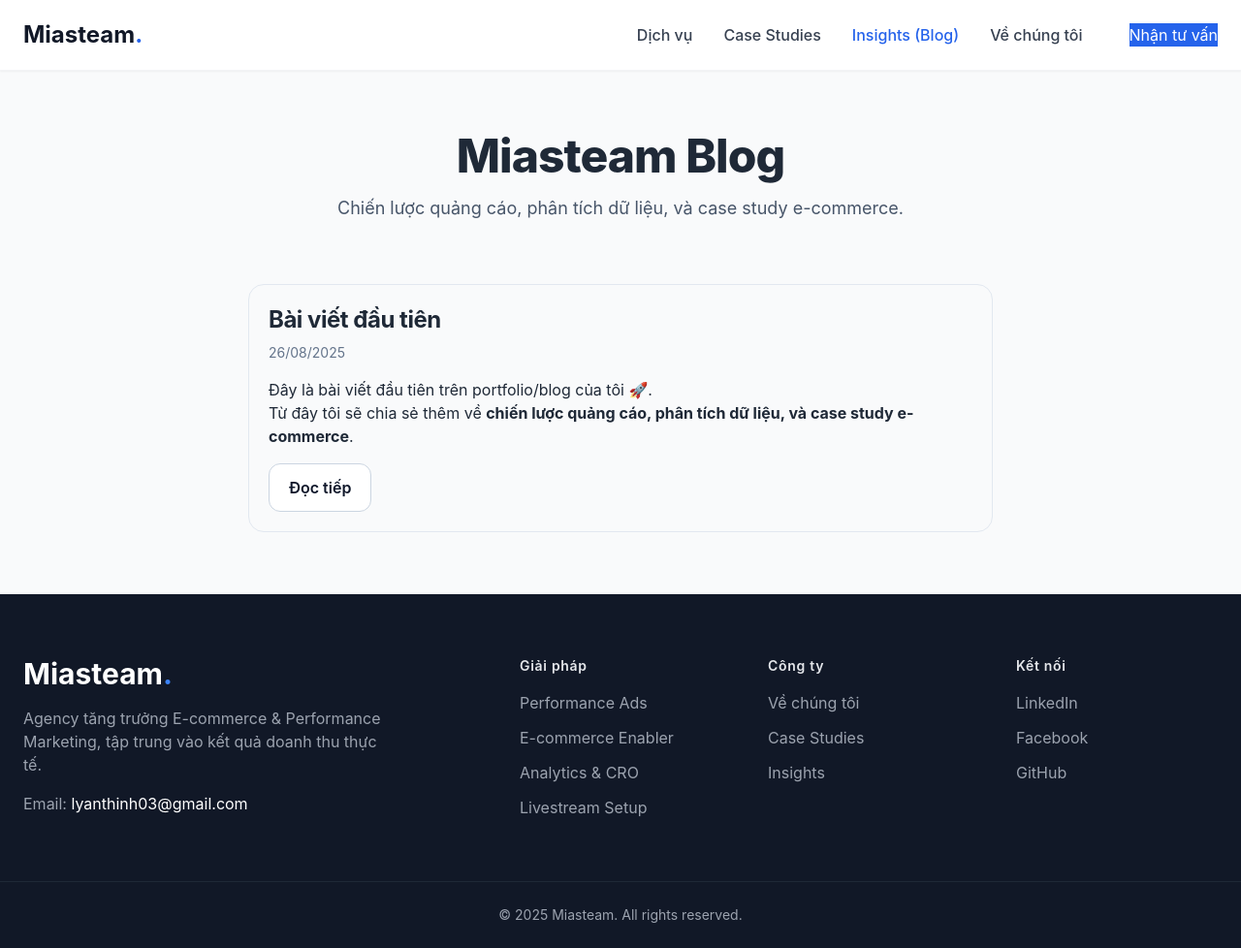
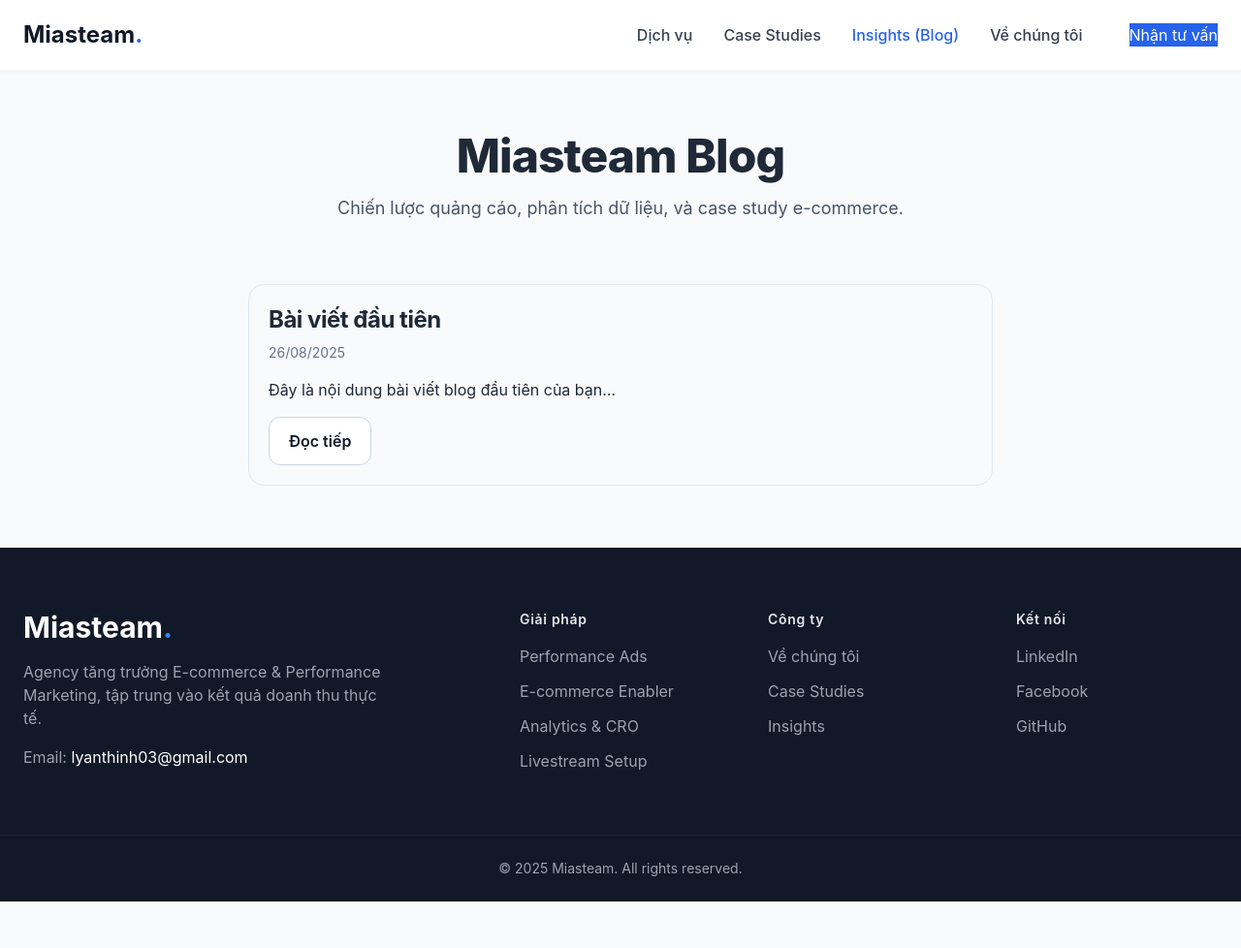
Before and after one commit to pixelaquarius/Website-MIAS, a Jekyll site: the page built from blog/index.html, in a window 1280 px wide and 978 px high. Shown: the whole window at 97% size. Built offline with Jekyll 4.4.1, drawn with Linux system fonts in a browser that asks for light colours; nearby versions of some CDN libraries.

Commit message:
Update 2025-08-26-first-post.md

```diff
--- a/_posts/2025-08-26-first-post.md
+++ b/_posts/2025-08-26-first-post.md
@@ -2,7 +2,8 @@
 layout: post
 title: "Bài viết đầu tiên"
 date: 2025-08-26
+# [Suy luận] Thêm ảnh bìa (ví dụ)
+image: "https://source.unsplash.com/random/1200x600?blog,writing"
 ---
 
-Đây là bài viết đầu tiên trên portfolio/blog của tôi 🚀.
-Từ đây tôi sẽ chia sẻ thêm về **chiến lược quảng cáo, phân tích dữ liệu, và case study e-commerce**.
+Đây là nội dung bài viết blog đầu tiên của bạn...
```
